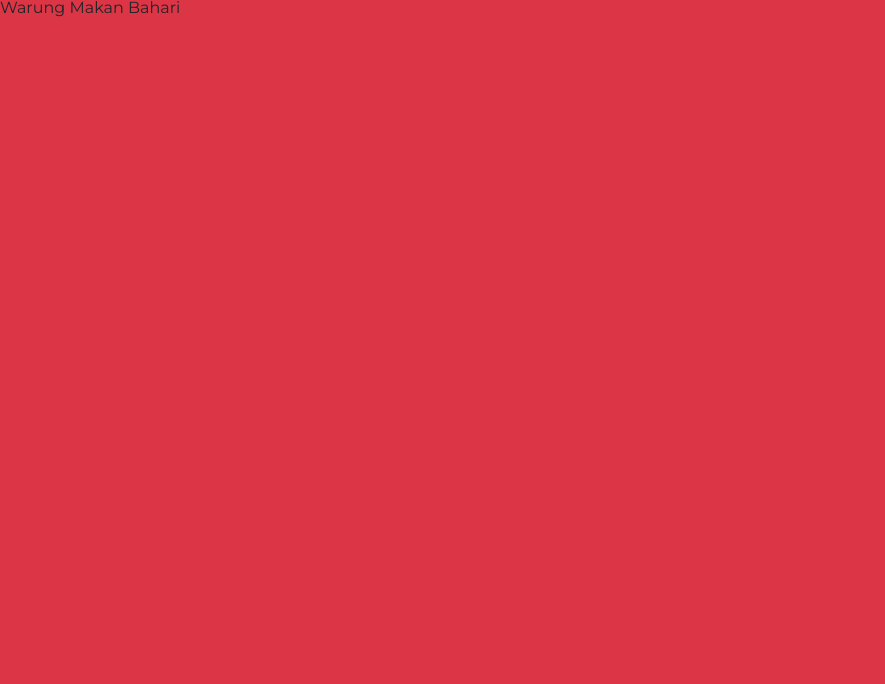
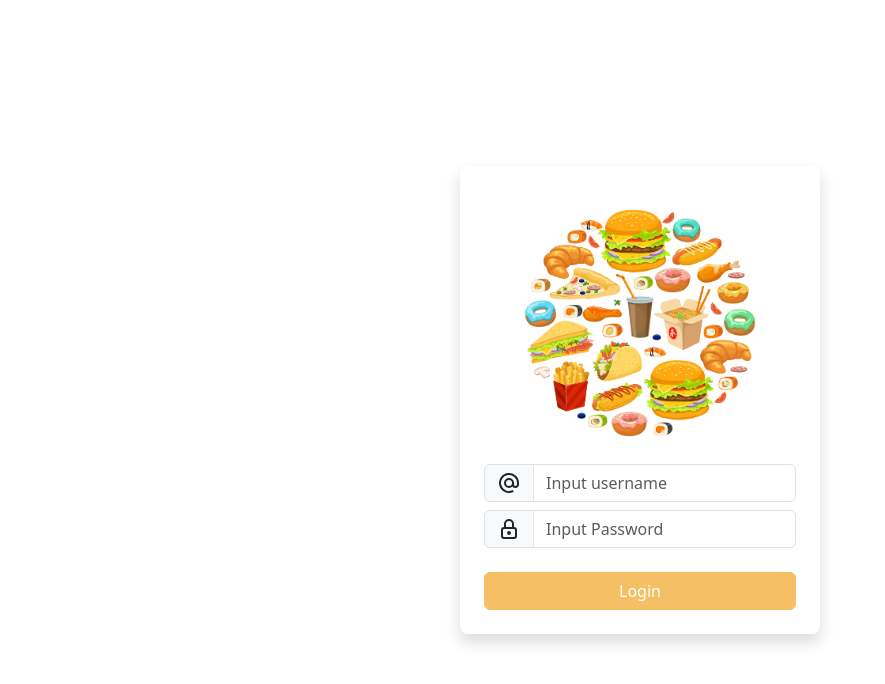
Before and after one commit to akurizaldirv/hex-inventory, a React (Vite) app: page / in a window 1280 px wide. Shown: the top 684 px of the page, without its empty margins (0-885 px from the left). Built offline with nearby package versions, Linux system fonts and the light colour scheme; a web font is replaced by a local one.

Commit message:
[FEATURE] add login

```diff
--- a/src/App.jsx
+++ b/src/App.jsx
@@ -1,12 +1,14 @@
 import { Component } from "react";
 import PropTypes from "prop-types";
 import WithState from "./shared/hoc/WithState";
+import Login from "./pages/authentication/Login";
 
 class App extends Component {
 	state = {
     menus: [],
     tables: [],
 		isAuthenticated: false,
+    page: <Login />
 	};
 
 	navigateTo = (component) => {
@@ -29,7 +31,18 @@ class App extends Component {
 	render() {
 		return (
 			<>
-				<div className="vh-100 bg-danger">Warung Makan Bahari</div>
+      {this.state.isAuthenticated ? (
+					<div className="d-flex">
+					{/* <Sidebar navigateTo={this.navigateTo} handleAuthentication={this.handleAuthentication} /> */}
+					<main className="w-100 felx-grow-1">
+						{/* <Header handleAuthentication={this.handleAuthentication} navigateTo={this.navigateTo} />
+						{this.state.page} */}
+					</main>
+				</div>
+				) : (
+					<Login handleAuthentication={this.handleAuthentication} />
+				)}
+
 			</>
 		);
 	}
--- a/src/index.scss
+++ b/src/index.scss
@@ -1,18 +1,84 @@
-@import "node_modules/bootstrap/scss/bootstrap";
-
-html, body, div, span, applet, object, iframe,
-h1, h2, h3, h4, h5, h6, p, blockquote, pre,
-a, abbr, acronym, address, big, cite, code,
-del, dfn, em, img, ins, kbd, q, s, samp,
-small, strike, strong, sub, sup, tt, var,
-b, u, i, center,
-dl, dt, dd, ol, ul, li,
-fieldset, form, label, legend,
-table, caption, tbody, tfoot, thead, tr, th, td,
-article, aside, canvas, details, embed,
-figure, figcaption, footer, header, hgroup,
-menu, nav, output, ruby, section, summary,
-time, mark, audio, video {
+html,
+body,
+div,
+span,
+applet,
+object,
+iframe,
+h1,
+h2,
+h3,
+h4,
+h5,
+h6,
+p,
+blockquote,
+pre,
+a,
+abbr,
+acronym,
+address,
+big,
+cite,
+code,
+del,
+dfn,
+em,
+img,
+ins,
+kbd,
+q,
+s,
+samp,
+small,
+strike,
+strong,
+sub,
+sup,
+tt,
+var,
+b,
+u,
+i,
+center,
+dl,
+dt,
+dd,
+ol,
+ul,
+li,
+fieldset,
+form,
+label,
+legend,
+table,
+caption,
+tbody,
+tfoot,
+thead,
+tr,
+th,
+td,
+article,
+aside,
+canvas,
+details,
+embed,
+figure,
+figcaption,
+footer,
+header,
+hgroup,
+menu,
+nav,
+output,
+ruby,
+section,
+summary,
+time,
+mark,
+audio,
+video {
     margin: 0;
     padding: 0;
     border: 0;
@@ -20,25 +86,44 @@ time, mark, audio, video {
     font: inherit;
     vertical-align: baseline;
 }
+
 /* HTML5 display-role reset for older browsers */
-article, aside, details, figcaption, figure,
-footer, header, hgroup, menu, nav, section {
+article,
+aside,
+details,
+figcaption,
+figure,
+footer,
+header,
+hgroup,
+menu,
+nav,
+section {
     display: block;
 }
+
 body {
     line-height: 1;
 }
-ol, ul {
+
+ol,
+ul {
     list-style: none;
 }
-blockquote, q {
+
+blockquote,
+q {
     quotes: none;
 }
-blockquote:before, blockquote:after,
-q:before, q:after {
+
+blockquote:before,
+blockquote:after,
+q:before,
+q:after {
     content: '';
     content: none;
 }
+
 table {
     border-collapse: collapse;
     border-spacing: 0;
@@ -48,12 +133,12 @@ table {
 
 $light: #ffffff;
 $dark: #0c0c04;
-$primary: #14b590;
-$secondary: #239c80;
+$primary: #f09f13;
+$secondary: #00a6ff;
 $info: rgb(45, 230, 159);
 $success: #04c066;
 $warning: #efd103;
-$danger: #ff1521;
+$danger: #de0c16;
 
 $container-max-widths: (
     sm: 480px,
@@ -66,3 +151,5 @@ $container-max-widths: (
 body {
     font-family: "Montserrat", sans-serif;
 }
+
+@import "../node_modules/bootstrap/scss/bootstrap";
--- a/src/main.jsx
+++ b/src/main.jsx
@@ -2,6 +2,7 @@ import React from 'react'
 import ReactDOM from 'react-dom/client'
 import App from './App.jsx'
 import './index.scss'
+import "bootstrap/dist/js/bootstrap.bundle.min";
 
 ReactDOM.createRoot(document.getElementById('root')).render(
   <React.StrictMode>
--- /dev/null
+++ b/src/pages/authentication/Login.jsx
@@ -0,0 +1,152 @@
+import { Component } from "react";
+import { IconAt, IconLock } from "@tabler/icons-react";
+import foods from "../../assets/img/foods.png";
+import WithState from "../../shared/hoc/WithState";
+
+class Login extends Component {
+	state = {
+		form: {
+			username: "",
+			password: "",
+		},
+		error: {
+			username: "",
+			password: "",
+		},
+		isValid: false,
+	};
+
+	handleChange = (e) => {
+		const { name, value } = e.target;
+
+		let error = { ...this.state.error };
+		if (name === "username") {
+			error.username = value.length === 0 ? "Username wajib diisi" : "";
+		}
+		if (name === "password") {
+			if (value.length === 0) {
+				error.password = "Password wajib diisi";
+			} else if (value.length <=6) {
+				error.password = "Password minimal 6 karakter";
+			} else {
+				error.password = ""
+			}
+		}
+
+		this.setState({
+			form: {
+				...this.state.form,
+				[name]: value,
+			},
+			error,
+		});
+		this.validateForm();
+	};
+
+	validateForm = () => {
+		const { username, password } = this.state.form;
+		const { error } = this.state;
+		const isValid =
+			username.trim() !== "" &&
+			password.trim() !== "" &&
+			Object.values(error).every((e) => e === "");
+
+		this.setState({ isValid });
+	};
+
+	handleSubmit = (e) => {
+		e.preventDefault();
+		const { username, password } = this.state.form;
+		if (!this.state.isValid) return;
+
+		console.log(this.state);
+		if (username === "admin" && password === "12345678") {
+			this.props.handleAuthentication(true);
+		} else {
+			this.props.handleShowToast("Username/Password salah", "danger");
+		}
+	};
+
+	render() {
+		return (
+			<>
+				<div
+					className="container py-5 d-flex align-items-center justify-content-center"
+					style={{ minHeight: "100dvh" }}
+				>
+					<div
+						className="login-form rounded-3 shadow mx-auto p-4 d-flex flex-column gap-2"
+						style={{ maxWidth: "360px" }}
+					>
+						<div className="d-flex justify-content-center align-items-center">
+							<img
+								src={foods}
+								alt="Login Image"
+								className="w-75 my-3"
+							/>
+						</div>
+						<div className="input-group">
+							<span className="input-group-text">
+								<IconAt />
+							</span>
+							<input
+								type="text"
+								className={`form-control ${
+									this.state.error.username === ""
+										? ""
+										: "is-invalid"
+								}`}
+								id="input-username"
+								name="username"
+								placeholder="Input username"
+								value={this.state.form.username}
+								onChange={this.handleChange}
+								onBlur={this.handleChange}
+							/>
+							{this.state.error.username && (
+								<div className="invalid-feedback mb-2 fw-italic">
+									{this.state.error.username}
+								</div>
+							)}
+						</div>
+						<div className="input-group">
+							<span className="input-group-text">
+								<IconLock />
+							</span>
+							<input
+								type="password"
+								className={`form-control ${
+									this.state.error.password === ""
+										? ""
+										: "is-invalid"
+								}`}
+								id="input-password"
+								placeholder="Input Password"
+								name="password"
+								value={this.state.form.password}
+								onChange={this.handleChange}
+								onBlur={this.handleChange}
+							/>
+							{this.state.error.password && (
+								<div className="invalid-feedback ">
+									{this.state.error.password}
+								</div>
+							)}
+						</div>
+						<button
+							disabled={!this.state.isValid}
+							type="submit"
+							className="btn btn-primary text-white w-100 mt-3"
+							onClick={this.handleSubmit}
+						>
+							Login
+						</button>
+					</div>
+				</div>
+			</>
+		);
+	}
+}
+
+const LoginComponent = WithState(Login);
+export default LoginComponent;
```
Also changed, not shown: src/assets/img/foods.png (added). Lines whose indentation alone changed are shown as unchanged.
